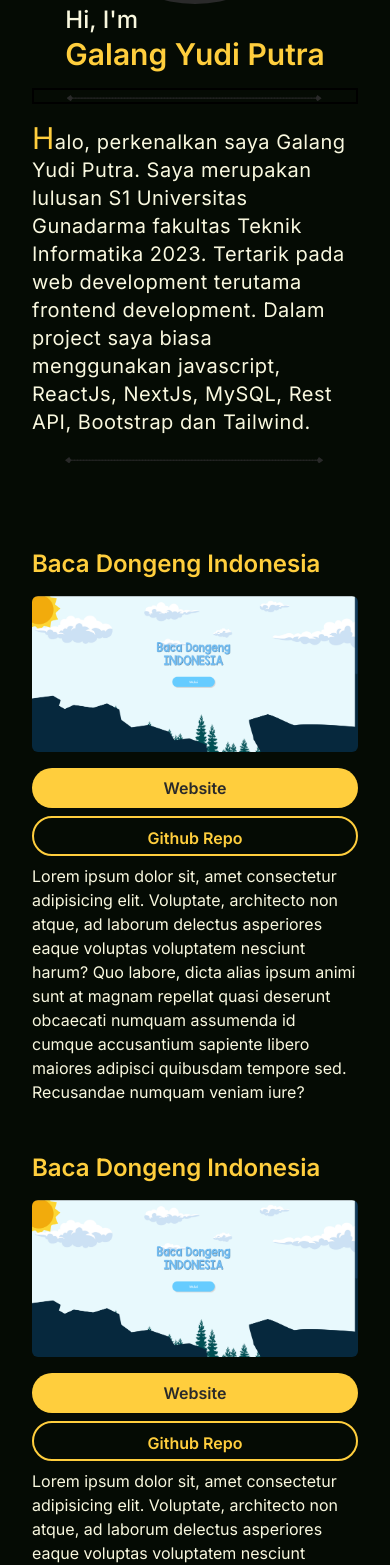
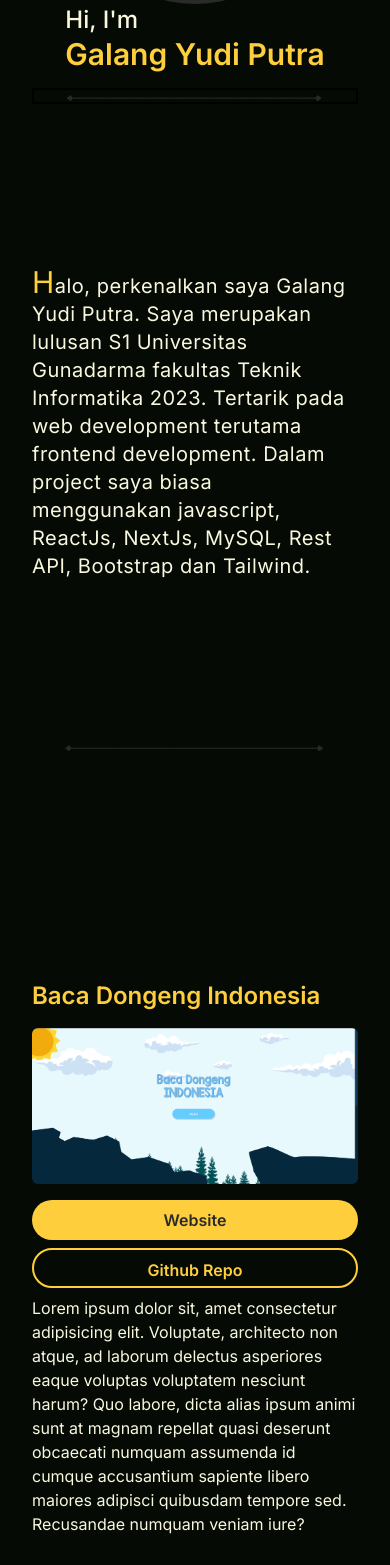
Before and after one commit to galangyp11/Web-Profile, a Next.js app: page / in a window 390 px wide. Shown: the part 332-1897 px from the top of the page. Built offline with nearby package versions, Linux system fonts and the light colour scheme.

Commit message:
fix layout web and mobile

```diff
--- a/app/Navbar/navbar.tsx
+++ b/app/Navbar/navbar.tsx
@@ -76,7 +76,11 @@
                     Projects
                   </Link>
                 </li>
-                <li className="py-2">Contacts</li>
+                <li className="py-2">
+                  <Link href="#projects" className="py-2" onClick={handleMenu}>
+                    Contacts
+                  </Link>
+                </li>
               </ul>
             </div>
           )}
--- a/app/page.tsx
+++ b/app/page.tsx
@@ -17,7 +17,7 @@
           <Image src={garisHome} alt="garis pembatas" />
         </div>
         <div
-          className="w-full md:h-screen h-fit sm:h-full flex align-center items-center"
+          className="w-full md:h-screen py-36 sm:py-0 h-fit sm:h-full flex align-center items-center"
           id="about"
         >
           <About />
@@ -26,7 +26,7 @@
           <Image src={garisHome} alt="garis pembatas" />
         </div>
         <div
-          className="w-full h-fit my-16 sm:my-10 flex align-center items-center"
+          className="w-full h-fit my-16 py-36 sm:py-0 sm:my-10 flex align-center items-center"
           id="projects"
         >
           <Projects />
@@ -35,7 +35,7 @@
           <Image src={garisHome} alt="garis pembatas" />
         </div>
         <div
-          className="w-full md:h-screen h-fit sm:h-full flex align-center items-center"
+          className="w-full md:h-screen py-36 sm:py-0 h-fit sm:h-full flex align-center items-center"
           id="contacts"
         >
           <Contacts />
```
